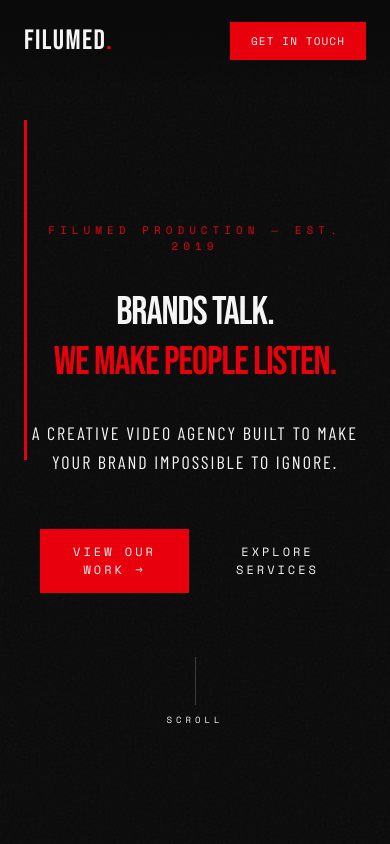
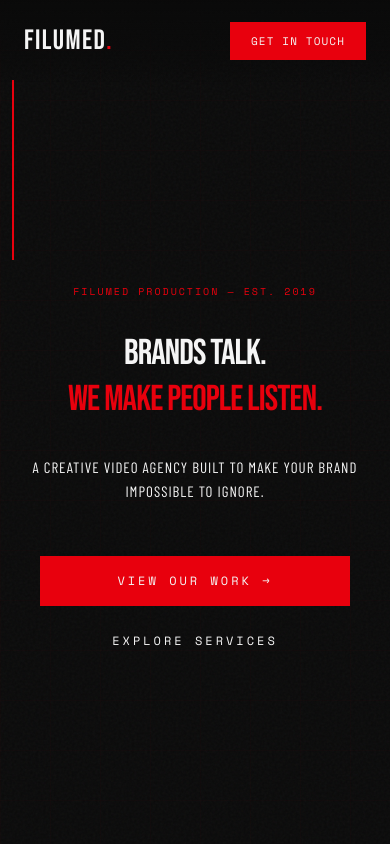
Before and after one commit to atharvak-3000/FILUMED-DEMO, a Next.js app: page / in a window 390 px wide. Shown: the top 844 px of the page. Built offline with nearby package versions, Linux system fonts and the light colour scheme; a web font is replaced by a local one.

Commit message:
fix: optimize hero section layout and custom cursor for mobile viewports

```diff
--- a/components/CustomCursor.tsx
+++ b/components/CustomCursor.tsx
@@ -108,6 +108,10 @@ export default function CustomCursor() {
     };
   }, [hovered, visible]);
 
+  if (typeof window !== 'undefined' && window.matchMedia('(pointer: coarse)').matches) {
+    return null;
+  }
+
   // If not visible, keep invisible
   return (
     <>
--- a/components/HeroSection.tsx
+++ b/components/HeroSection.tsx
@@ -17,7 +17,7 @@ export default function HeroSection() {
   };
 
   return (
-    <section className="relative w-full min-h-[100vh] flex flex-col items-center justify-center text-center overflow-hidden bg-black pt-[120px] pb-[80px] px-6 md:px-12">
+    <section className="relative w-full min-h-[100vh] flex flex-col items-center justify-center text-center overflow-hidden bg-black pt-[100px] pb-[60px] px-4 md:px-12">
       {/* Background Layers */}
       <div className="absolute inset-0 z-0 bg-grid-lines pointer-events-none opacity-50" />
       <div className="absolute inset-0 z-0 bg-noise opacity-[0.04] pointer-events-none" />
@@ -25,9 +25,9 @@ export default function HeroSection() {
       {/* Red 3px vertical accent line on the far left animating height: 0 -> 340px */}
       <motion.div
         initial={{ height: 0 }}
-        animate={{ height: 340 }}
+        animate={{ height: typeof window !== 'undefined' && window.innerWidth < 768 ? 180 : 340 }}
         transition={{ duration: 1.2, ease: [0.76, 0, 0.24, 1] as const }}
-        className="absolute left-6 md:left-12 top-[120px] w-[3px] bg-red origin-top z-10"
+        className="absolute left-3 md:left-12 top-[80px] md:top-[120px] w-[2px] md:w-[3px] bg-red origin-top z-10"
       />
 
       {/* Hero Content Container */}
@@ -38,7 +38,7 @@ export default function HeroSection() {
           initial={{ opacity: 0, y: 20 }}
           animate={{ opacity: 1, y: 0 }}
           transition={{ duration: 0.8, delay: 0.3, ease: [0.76, 0, 0.24, 1] as const }}
-          className="font-mono text-[11px] text-red uppercase tracking-[5px] mb-8 select-none"
+          className="font-mono text-[10px] md:text-[11px] text-red uppercase tracking-[2px] md:tracking-[5px] text-center px-4 mb-8 select-none"
         >
           FILUMED PRODUCTION — EST. 2019
         </motion.div>
@@ -46,7 +46,7 @@ export default function HeroSection() {
         {/* 2. Main Headline */}
         <h1
           className="font-display tracking-tight uppercase mb-8 select-none text-white text-center w-full"
-          style={{ fontSize: 'clamp(40px, 5vw, 76px)', lineHeight: '1.05' }}
+          style={{ fontSize: 'clamp(36px, 8vw, 76px)', lineHeight: '1.05' }}
         >
           <div className="overflow-hidden block py-1">
             <motion.span
@@ -77,7 +77,7 @@ export default function HeroSection() {
           initial={{ opacity: 0, y: 20 }}
           animate={{ opacity: 1, y: 0 }}
           transition={{ duration: 0.8, delay: 1, ease: [0.76, 0, 0.24, 1] as const }}
-          className="font-body text-[18px] uppercase tracking-[2px] text-white/55 text-center max-w-[560px] mx-auto mb-[52px] leading-relaxed"
+          className="font-body text-[15px] md:text-[18px] uppercase tracking-[1px] md:tracking-[2px] text-white/55 text-center max-w-[560px] mx-auto px-4 md:px-0 mb-[52px] leading-relaxed"
         >
           A creative video agency built to make your brand impossible to ignore.
         </motion.p>
@@ -87,12 +87,12 @@ export default function HeroSection() {
           initial={{ opacity: 0, y: 20 }}
           animate={{ opacity: 1, y: 0 }}
           transition={{ duration: 0.8, delay: 1.2, ease: [0.76, 0, 0.24, 1] as const }}
-          className="flex flex-row items-center justify-center gap-4 w-full max-w-[480px] sm:max-w-[540px] px-4"
+          className="flex flex-col sm:flex-row items-center justify-center gap-3 w-full px-6 sm:px-0 sm:max-w-[540px]"
         >
           {/* Left Button — VIEW OUR WORK */}
           <Link
             href="/work"
-            className="btn-sweep flex-1 text-center py-[12px] px-4 sm:px-11 bg-red text-white font-mono text-[12px] uppercase tracking-[3px] border-2 border-red hover:border-white transition-colors duration-300 rounded-none z-10 select-none"
+            className="btn-sweep w-full sm:w-auto flex-1 text-center py-[14px] px-6 sm:py-[12px] sm:px-11 bg-red text-white font-mono text-[12px] uppercase tracking-[3px] border-2 border-red hover:border-white transition-colors duration-300 rounded-none z-10 select-none"
           >
             VIEW OUR WORK &rarr;
           </Link>
@@ -100,7 +100,7 @@ export default function HeroSection() {
           {/* Right Button — EXPLORE SERVICES */}
           <Link
             href="#services"
-            className="btn-sweep-red flex-1 text-center py-[12px] px-4 sm:px-11 bg-transparent text-white font-mono text-[12px] uppercase tracking-[3px] border-none hover:border-red transition-colors duration-300 rounded-none z-10 select-none"
+            className="btn-sweep-red w-full sm:w-auto flex-1 text-center py-[14px] px-6 sm:py-[12px] sm:px-11 bg-transparent text-white font-mono text-[12px] uppercase tracking-[3px] border-none hover:border-red transition-colors duration-300 rounded-none z-10 select-none"
           >
             EXPLORE SERVICES
           </Link>
@@ -111,7 +111,7 @@ export default function HeroSection() {
           initial={{ opacity: 0 }}
           animate={{ opacity: 1 }}
           transition={{ duration: 0.8, delay: 1.8, ease: 'easeOut' }}
-          className="mt-16 flex flex-col items-center gap-2"
+          className="mt-16 flex flex-col items-center gap-2 hidden md:flex"
         >
           <motion.div
             initial={{ height: 0 }}
```
